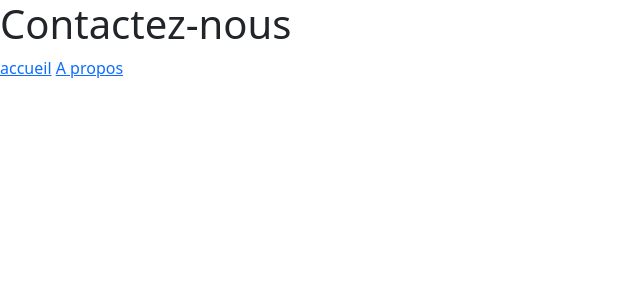
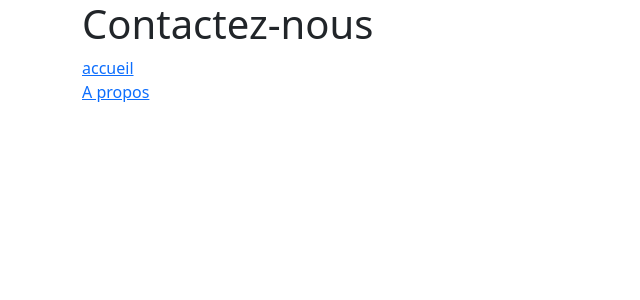
Before and after one commit to AntoineGiusti/sveltProject, a SvelteKit app in the folder testSvelt/: page /contact in a window 1280 px wide. Shown: the top 300 px of the page, without its empty margins (0-640 px from the left). Built offline with nearby package versions, Linux system fonts and the light colour scheme.

Commit message:
add bootstrap test for contact

```diff
--- a/testSvelt/package.json
+++ b/testSvelt/package.json
@@ -21,6 +21,7 @@
 	},
 	"type": "module",
 	"dependencies": {
-		"bootstrap": "^5.3.2"
+		"bootstrap": "^4.0.0-alpha.6",
+		"react-bootstrap": "^0.32.1"
 	}
 }
--- a/testSvelt/src/app.html
+++ b/testSvelt/src/app.html
@@ -3,7 +3,7 @@
 	<head>
 		<meta charset="utf-8" />
 		<link rel="icon" href="%sveltekit.assets%/favicon.png" />
-		<link rel="stylesheet" href="testSvelt/node_modules/bootstrap/dist/css/bootstrap.min.css">
+		<link rel="stylesheet" href="../node_modules/bootstrap/dist/css/bootstrap.min.css">
 		<meta name="viewport" content="width=device-width, initial-scale=1" />
 		%sveltekit.head%
 	</head>
--- a/testSvelt/src/routes/contact/+page.svelte
+++ b/testSvelt/src/routes/contact/+page.svelte
@@ -2,10 +2,21 @@
 
 </script>
 
-<h1>Contactez-nous</h1>
-<a href="/">accueil</a>
-<a href="/about">A propos</a>
+<div class="container">
+    <h1>Contactez-nous</h1>
+
+    <div class="row">
+        <div class="col-6">
+            <a href="/">accueil</a>
+        </div>
+        <div class="row">
+            <a href="/about">A propos</a>
+        </div>
+    </div>
+</div>
 
 <style>
-
+h1{
+    align-items: center;
+}
 </style>
```
Also changed, not shown: testSvelt/src/routes/+page.svelte (+5 -3 lines), testSvelt/src/routes/about/+page.svelte (+5 -3 lines), 1 other file (tests, documents, lock files or other folders).
